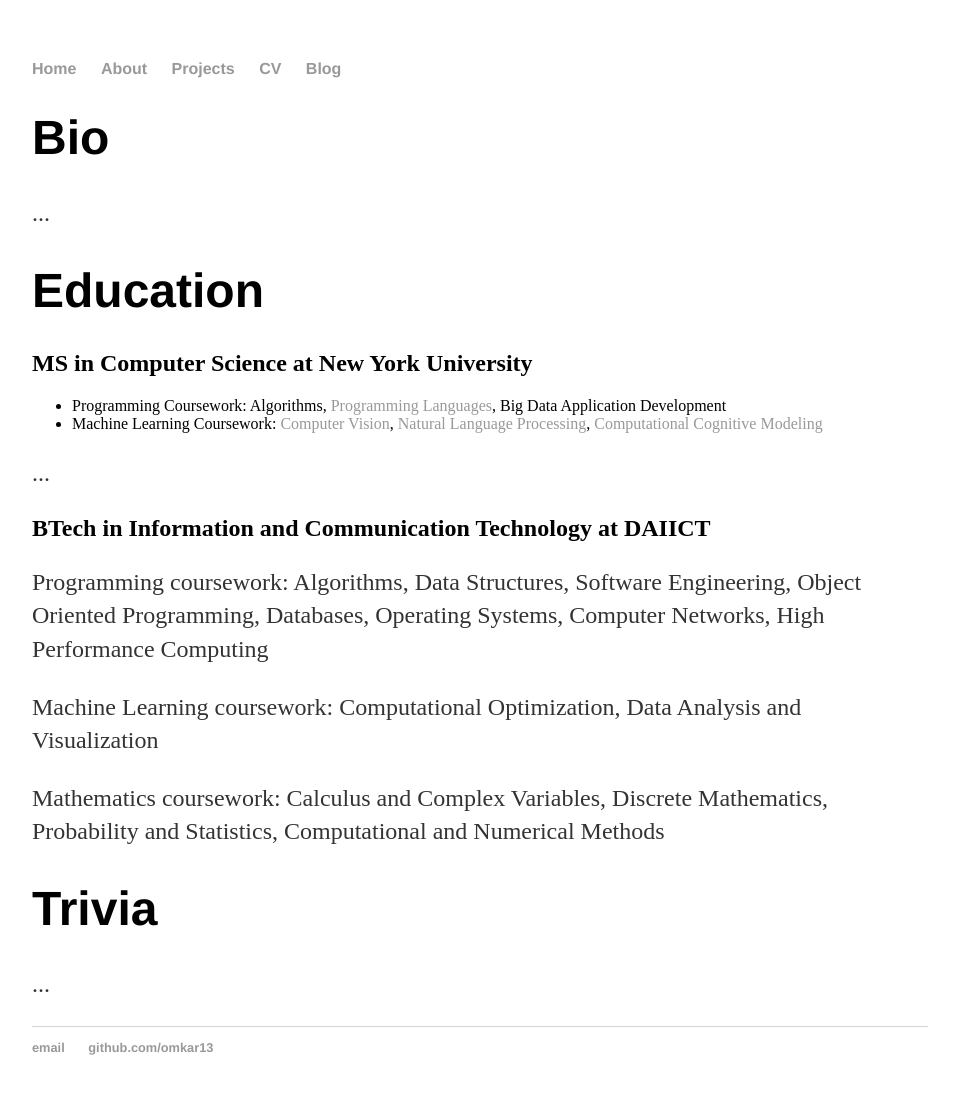
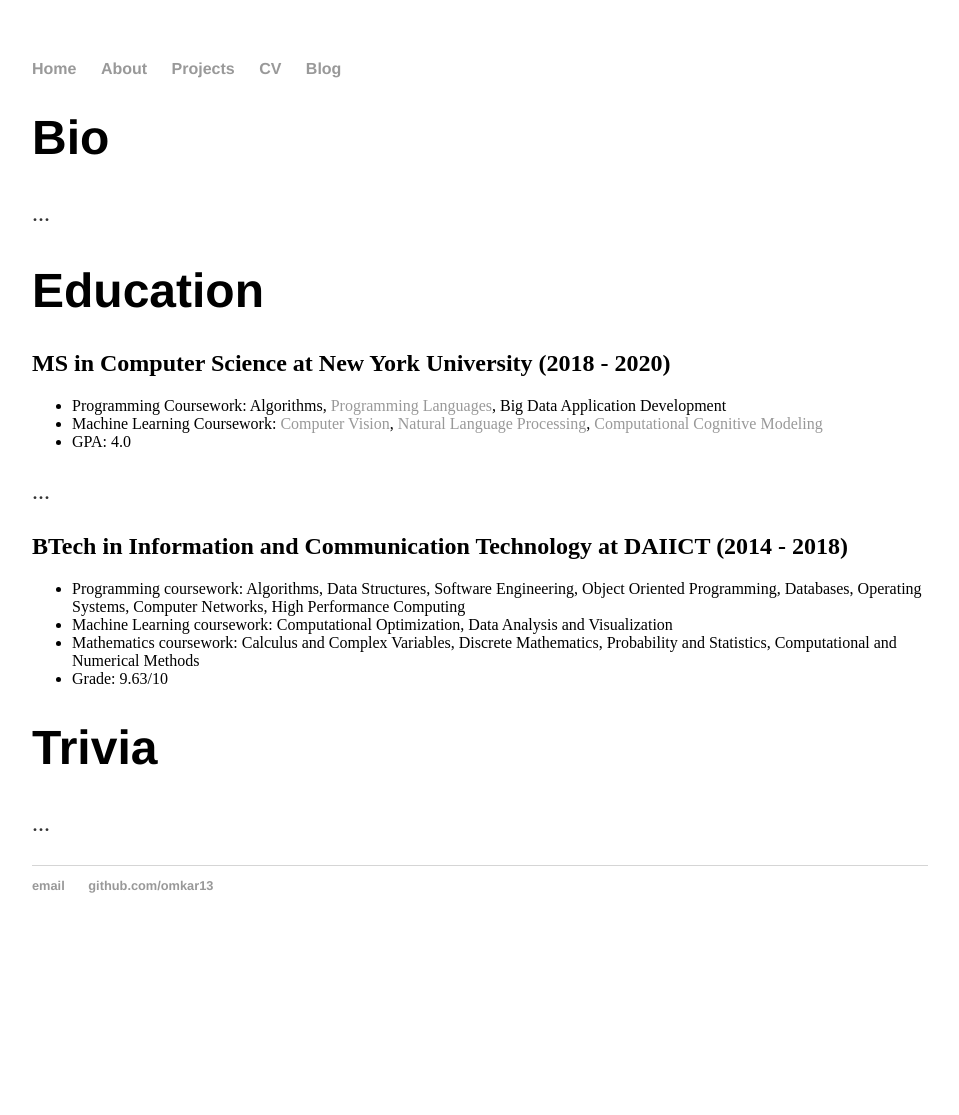
Before and after one commit to omkar13/omkar13.github.io, a Jekyll site: the page built from about/index.html, in a window 1280 px wide. Shown: the whole page, without its empty margins (160-1119 px from the left). Built offline with Jekyll 4.4.1, drawn with Linux system fonts in a browser that asks for light colours; after the commit the page ends 953 px from its top, so only the background shows below that.

Commit message:
Update index.html

```diff
--- a/about/index.html
+++ b/about/index.html
@@ -8,7 +8,7 @@
 
 	<h1>Education</h1>
 
-	<h2>MS in Computer Science at New York University</h2>
+	<h2>MS in Computer Science at New York University (2018 - 2020)</h2>
 	<ul>
 		<li>Programming Coursework: Algorithms,
 			<a href = "https://cs.nyu.edu/wies/teaching/pl-fa18/">Programming Languages</a>,
@@ -17,13 +17,18 @@
 			<a href = "https://cs.nyu.edu/~fergus/teaching/vision/index.html">Computer Vision</a>,
 			<a href = "https://docs.google.com/document/d/1kXhxA4iit2fhAJJGOb32bb151cKLJtW8xWuyMVwqD6s/edit">Natural Language Processing</a>,
 			<a href = "https://github.com/brendenlake/CCM-site">Computational Cognitive Modeling</a></li>
+		<li>GPA: 4.0</li>
 	</ul>
 	<p>...</p>
 
-	<h2>BTech in Information and Communication Technology at DAIICT</h2>
-	<p>Programming coursework: Algorithms, Data Structures, Software Engineering, Object Oriented Programming, Databases, Operating Systems, Computer Networks, High Performance Computing</p>
-	<p>Machine Learning coursework: Computational Optimization, Data Analysis and Visualization</p>
-	<p>Mathematics coursework: Calculus and Complex Variables, Discrete Mathematics, Probability and Statistics, Computational and Numerical Methods</p>
+	<h2>BTech in Information and Communication Technology at DAIICT (2014 - 2018)</h2>
+	<ul>
+		<li>Programming coursework: Algorithms, Data Structures, Software Engineering, Object Oriented Programming, Databases, Operating Systems, Computer Networks, High Performance Computing</li>
+		<li>Machine Learning coursework: Computational Optimization, Data Analysis and Visualization</li>
+		<li>Mathematics coursework: Calculus and Complex Variables, Discrete Mathematics, Probability and Statistics, Computational and Numerical Methods</li>
+		<li>Grade: 9.63/10</li>
+	</ul>
+
 	<h1>Trivia</h1>
 	<p>...</p>
 </div><!-- /.blurb -->
```
